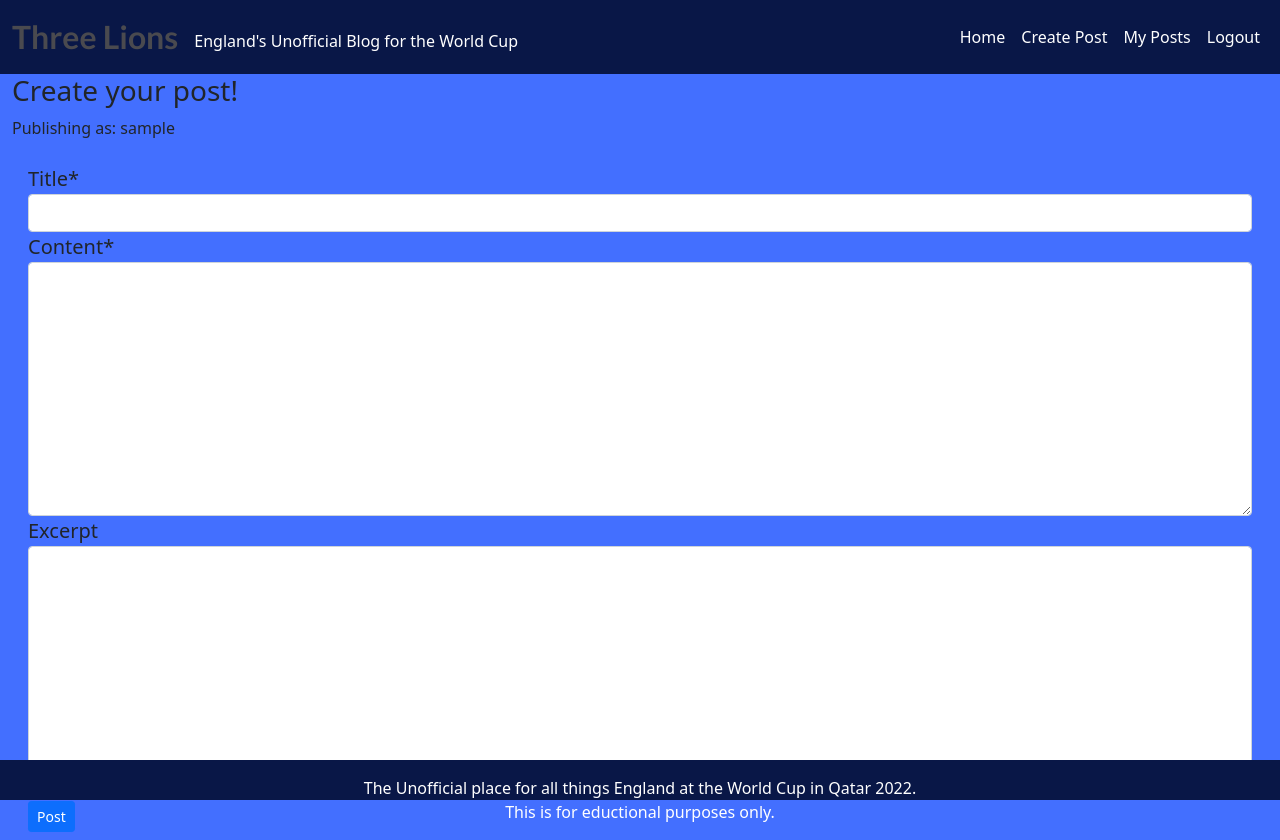
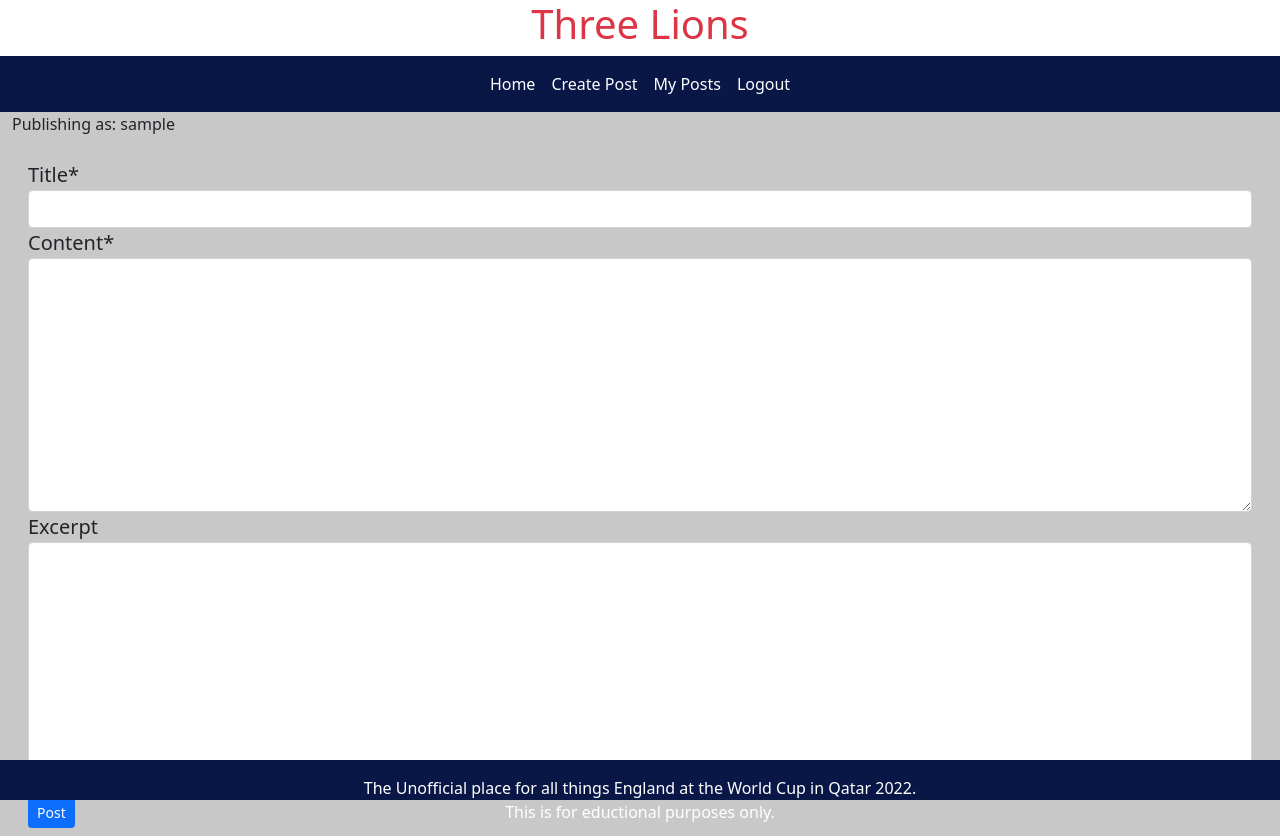
Before and after one commit to rajdavies/pp4-three-lions, a Django app: page /create_post in a window 1280 px wide. Run offline with Django 3.2, Linux system fonts and the light colour scheme; the visitor is signed in with stand-in values (Sample User, id 1); some libraries are stand-ins or nearby versions.

Commit message:
update base.html styling

```diff
--- a/templates/base.html
+++ b/templates/base.html
@@ -23,29 +23,24 @@
 
 </head>
 
-<body class="d-flex flex-column min-vh-100" style="background-color: #436fff;">
+<body class="d-flex flex-column min-vh-100" style="background-color: #c9c8c8;">
 
-    <!-- Navigation -->
-
+    <!-- Header and navigation -->
+    <div class="bg-white">
+            <h1 class="text-center vertical-center text-danger bg-white mx-auto">Three Lions</h1>
+    </div>
         <nav class="navbar navbar-expand-lg" style="background-color: #091747;">
             <div class="container-fluid">
-            <a class="navbar-brand text-white" href="{% url 'home' %}">
-                <span class="brand" style="font-size: xx-large;">Three Lions</span>
-            </a>
-            <div class="collapse navbar-collapse" id="navbarText">
-                <span class="navbar-text text-white pb-0">
-                    England's Unofficial Blog for the World Cup
-                </span>
-                <ul class="navbar-nav ms-auto mb-2 mb-lg-0 pb-0">
+                    <ul class="navbar-nav mx-auto mb-2 mb-lg-0 pb-0 align-middle">
                         <li class="nav-item">
-                        <a class="nav-link active text-white"  href="{% url 'home' %}">Home</a>
+                            <a class="nav-link active text-white" href="{% url 'home' %}">Home</a>
                         </li>
                         {% if user.is_authenticated %}
                         <li class="nav-item">
                             <a class="nav-link active text-white" href="{% url 'create_post' %}">Create Post</a>
                         </li>
                         <li class="nav-item">
-                        <a class="nav-link active text-white"  href="{% url 'user_posts' %}">My Posts</a>
+                            <a class="nav-link active text-white" href="{% url 'user_posts' %}">My Posts</a>
                         </li>
                         <li class="nav-item">
                             <a class="nav-link text-white" href="{% url 'account_logout' %}">Logout</a>
--- a/templates/create_post.html
+++ b/templates/create_post.html
@@ -10,7 +10,6 @@
         {{ message }}
     {% else %}
     {% if user.is_authenticated %}
-    <h3 class="title">Create your post!</h3>
     <p>Publishing as: {{ user.username }}</p>
     <form method="POST" class="form-group form-control-lg text-dark" action="{% url 'create_post' %}">
         {{ blog_form | crispy }}
```
Also changed, not shown: threelions/settings.py (+11 -11 lines). Lines whose indentation alone changed are shown as unchanged.
